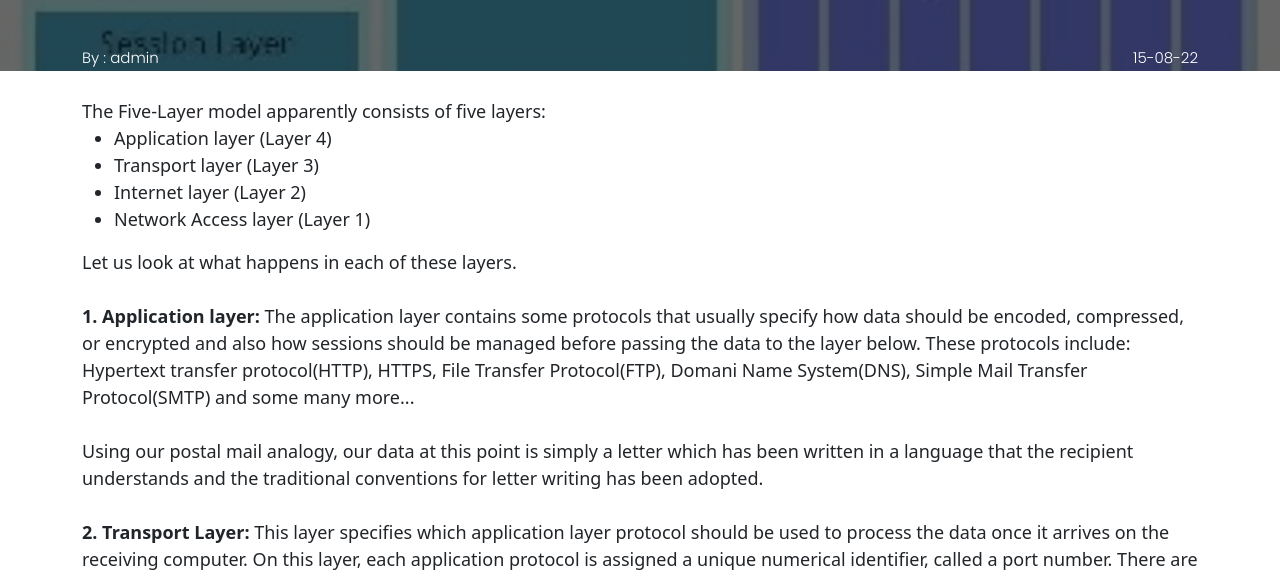
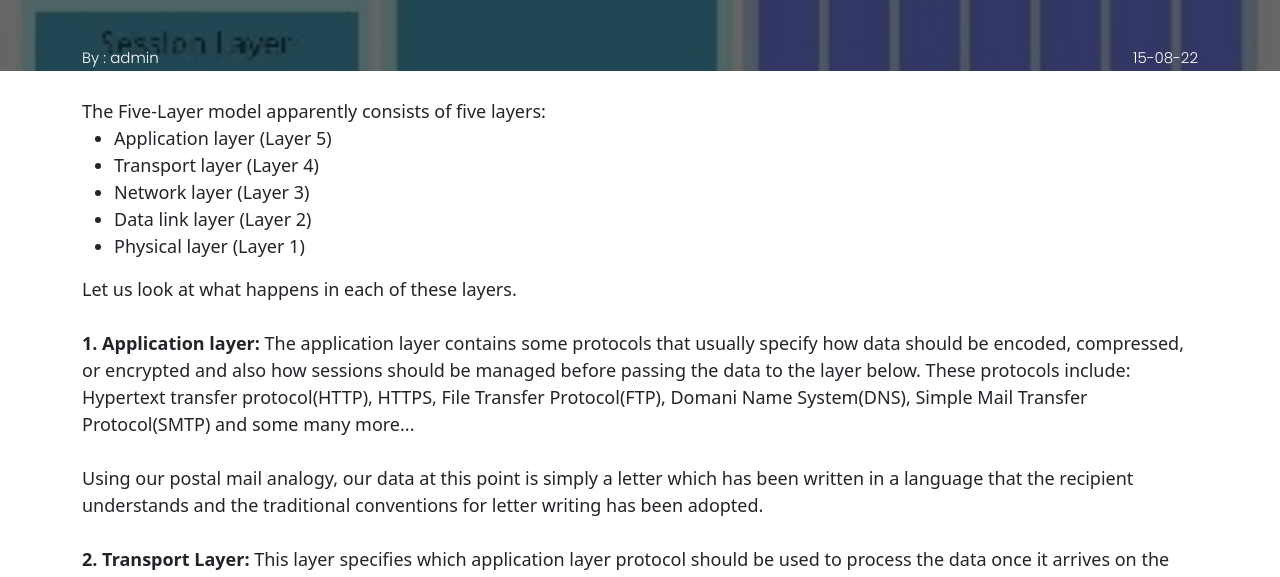
Before and after one commit to NureniJamiu/dailyhops, a plain HTML site: page posts/post8.html in a window 1280 px wide. Shown: the part 220-797 px from the top of the page. Drawn offline with nearby package versions, Linux system fonts and the light colour scheme.

Commit message:
Corrected some lines

```diff
--- a/posts/post8.html
+++ b/posts/post8.html
@@ -63,10 +63,11 @@
 		<br>
 		The Five-Layer model apparently consists of five layers:
 		<ul>
-		  <li>Application layer (Layer 4)</li>
-		  <li>Transport layer (Layer 3)</li>
-		  <li>Internet layer (Layer 2)</li>
-		  <li>Network Access layer (Layer 1)</li>
+		  <li>Application layer (Layer 5)</li>
+		  <li>Transport layer (Layer 4)</li>
+		  <li>Network layer (Layer 3)</li>
+		  <li>Data link layer (Layer 2)</li>
+		  <li>Physical layer (Layer 1)</li>
 		</ul>Let us look at what happens in each of these layers.<br><br>
 
 		    <b>1. Application layer:</b> The application layer contains some protocols that usually specify how data should be encoded, compressed, or encrypted and also how sessions should be managed before passing the data to the layer below. These protocols include: Hypertext transfer protocol(HTTP), HTTPS, File Transfer Protocol(FTP), Domani Name System(DNS), Simple Mail Transfer Protocol(SMTP) and some many more...<br><br>
```
